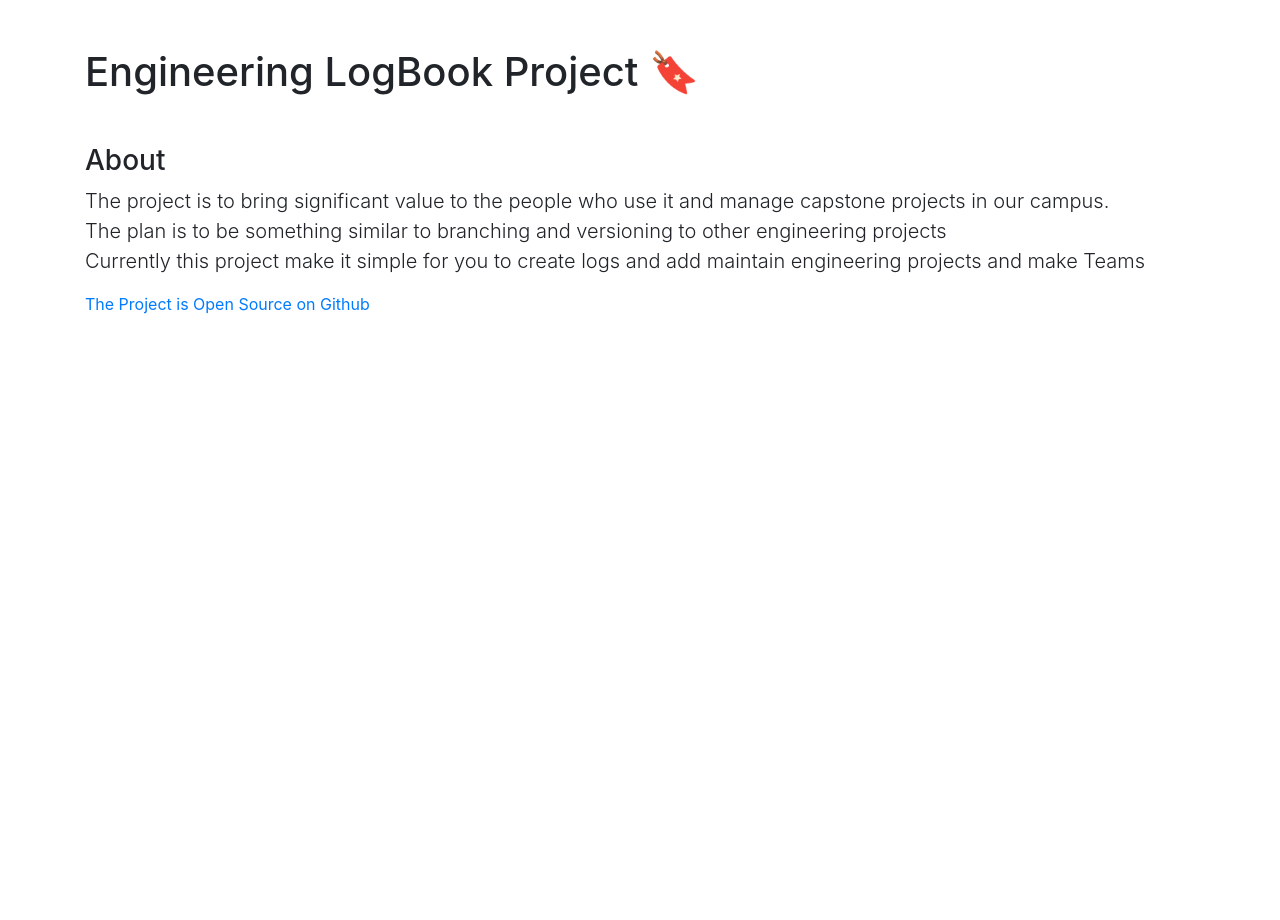
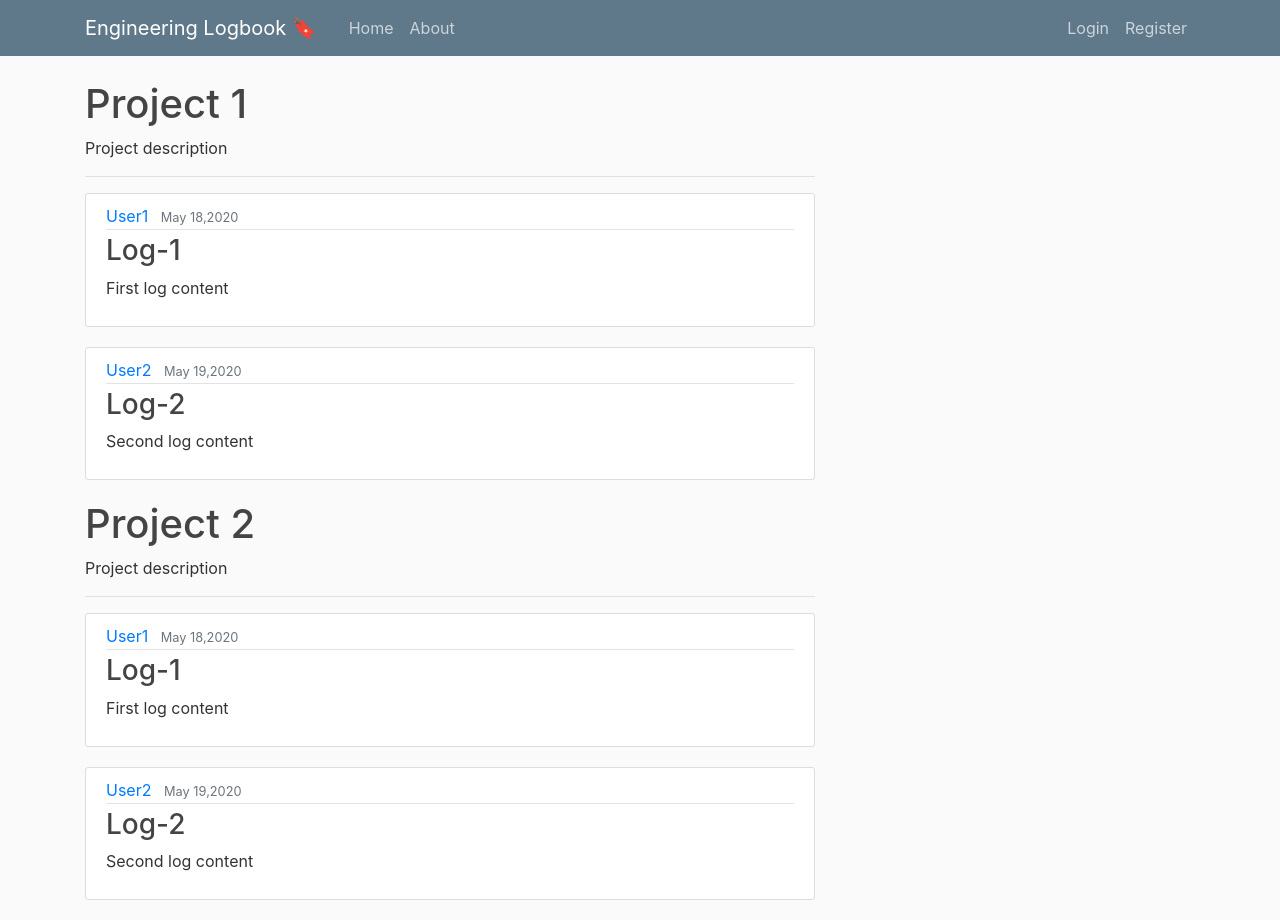
Before and after one commit to EngineerLogbook/logbook, a Django app: page / in a window 1280 px wide. Before the commit the page ends 314 px from the top, so only its background shows below. Run offline with Django 3.2, Linux system fonts and the light colour scheme; some libraries are stand-ins or nearby versions.

Commit message:
Added user homepage
* Added code

* HomePage done

```diff
--- a/engbook/user/templates/user/base.html
+++ b/engbook/user/templates/user/base.html
@@ -22,13 +22,13 @@
     <header class="site-header">
       <nav class="navbar navbar-expand-md navbar-dark bg-steel fixed-top">
         <div class="container">
-          <a class="navbar-brand mr-4" href="#">Engineering Logbook 🔖 </a>
+          <a class="navbar-brand mr-4" href="{% url 'user-home' %}">Engineering Logbook 🔖 </a>
           <button class="navbar-toggler" type="button" data-toggle="collapse" data-target="#navbarToggle" aria-controls="navbarToggle" aria-expanded="false" aria-label="Toggle navigation">
           <span class="navbar-toggler-icon"></span>
           </button>
           <div class="collapse navbar-collapse" id="navbarToggle">
             <div class="navbar-nav mr-auto">
-              <a class="nav-item nav-link" href="#">Home</a>
+              <a class="nav-item nav-link" href="{% url 'user-home' %}">Home</a>
               <a class="nav-item nav-link" href="#">About</a>
             </div>
             <!-- Navbar Right Side -->
--- a/engbook/user/templates/user/homepage.html
+++ b/engbook/user/templates/user/homepage.html
@@ -1,50 +1,33 @@
-<!DOCTYPE html>
-<!-- saved from url=(0057)https://getbootstrap.com/docs/4.0/examples/sticky-footer/ -->
-<html lang="en"><head><meta http-equiv="Content-Type" content="text/html; charset=UTF-8">
+{% extends "user/base.html" %}
 
-    <meta name="viewport" content="width=device-width, initial-scale=1, shrink-to-fit=no">
-    <meta name="description" content="">
-    <meta name="author" content="">
-    {% comment %} <link rel="icon" href="https://www.apple.com/favicon.ico"> {% endcomment %}
+  {% block content %}
 
-    <title> 🔭 Engineering Logbook Project 🚀 </title>
+    {% for project in projects %}
 
-    <link rel="canonical" href="https://getbootstrap.com/docs/4.0/examples/sticky-footer/">
-
-    <!-- Bootstrap core CSS -->
-    <link rel="stylesheet" href="https://stackpath.bootstrapcdn.com/bootstrap/4.4.1/css/bootstrap.min.css" integrity="sha384-Vkoo8x4CGsO3+Hhxv8T/Q5PaXtkKtu6ug5TOeNV6gBiFeWPGFN9MuhOf23Q9Ifjh" crossorigin="anonymous">
+      <h1>{{ project.name }}</h1>
+          <p>{{ project.description }}</p>
+          <hr>
 
 
-  </head>
+       {% for log in project.logs %}
 
-  <body>
+         <article class="media content-section">
+  <div class="media-body">
+    <div class="article-metadata">
+      <a class="mr-2" href="#">{{ log.author }}</a>
+      <small class="text-muted">{{ log.date_posted }}</small>
+    </div>
+    <h3><a class="article-title" href="#">{{ log.title }}</a></h3>
+    <p class="article-content">{{ log.content }}</p>
+  </div>
+</article>
 
-    <!-- Begin page content -->
-    <main role="main" class="container">
-      <h1 class="mt-5"> Engineering LogBook Project 🔖 </h1>
-      <h3 class="mt-5">About </h3>
-      <p class="lead">
-The project is to bring significant value to the people who use it and manage capstone projects in our campus.
-<br>
-The plan is to be something similar to branching and versioning to other engineering projects
-<br>
-Currently this project make it simple for you to create logs and add maintain engineering projects and make Teams </p>
-    </main>
 
-    {% comment %} <main role="main" class="container">
-      <h3 class="mt-5">Documentation Still Pending</h3>
-      <p class="lead">Documentation is still under development. We would be Elated if you contributed to the project</p>
-    </main> {% endcomment %}
+        {% endfor %}
 
-    <footer class="footer">
-      <div class="container">
-        <span class="text-muted" ><a href="https://github.com/EngineerLogbook/logbook"> The Project is Open Source on Github </a> </span>
-      </div>
-    </footer>
-<script src="https://code.jquery.com/jquery-3.4.1.slim.min.js" integrity="sha384-J6qa4849blE2+poT4WnyKhv5vZF5SrPo0iEjwBvKU7imGFAV0wwj1yYfoRSJoZ+n" crossorigin="anonymous"></script>
-<script src="https://cdn.jsdelivr.net/npm/popper.js@1.16.0/dist/umd/popper.min.js" integrity="sha384-Q6E9RHvbIyZFJoft+2mJbHaEWldlvI9IOYy5n3zV9zzTtmI3UksdQRVvoxMfooAo" crossorigin="anonymous"></script>
-<script src="https://stackpath.bootstrapcdn.com/bootstrap/4.4.1/js/bootstrap.min.js" integrity="sha384-wfSDF2E50Y2D1uUdj0O3uMBJnjuUD4Ih7YwaYd1iqfktj0Uod8GCExl3Og8ifwB6" crossorigin="anonymous"></script>
 
-</body>
+    {% endfor %}
 
-</html>
+
+
+  {% endblock %}
--- a/engbook/user/urls.py
+++ b/engbook/user/urls.py
@@ -2,7 +2,7 @@ from django.urls import path
 from . import views as user_views
 
 urlpatterns = [
-    path('', user_views.homepage),
+    path('', user_views.homepage, name='user-home'),
     path('register/', user_views.register, name='register'),
     path('profile/', user_views.profile, name='profile'),
     path('newlog/',user_views.newlog, name='newlog'),
--- a/engbook/user/views.py
+++ b/engbook/user/views.py
@@ -2,6 +2,52 @@ from django.shortcuts import render, redirect
 from django.contrib import messages
 from django.contrib.auth.decorators import login_required
 from .forms import *
+
+projects = [
+    {
+        "name": "Project 1",
+        "description": "Project description",
+        "logs": [
+             {
+               'author': 'User1',
+               'title': 'Log-1',
+               'content': 'First log content',
+               'date_posted': 'May 18,2020'
+             },
+             {
+               'author': 'User2',
+               'title': 'Log-2',
+               'content': 'Second log content',
+               'date_posted': 'May 19,2020'
+             }
+
+        ]
+
+        },
+        {
+        "name": "Project 2",
+        "description": "Project description",
+        "logs": [
+             {
+               'author': 'User1',
+               'title': 'Log-1',
+               'content': 'First log content',
+               'date_posted': 'May 18,2020'
+             },
+             {
+               'author': 'User2',
+               'title': 'Log-2',
+               'content': 'Second log content',
+               'date_posted': 'May 19,2020'
+             }
+
+        ]
+
+        }
+]
+
+
+
 
 
 def register(request):
@@ -51,7 +97,12 @@ def profile_edit(request):
 
 
 def homepage(request):
-    return render(request, 'user/homepage.html')
+    context = {
+        'projects': projects
+    }
+
+    return render(request, 'user/homepage.html', context)
+
 
 def newlog(request):
     return render(request, 'user/newlog.html')
```
Also changed, not shown: engbook/user/templates/user/homepage copy.html (added, +50 -0 lines).
